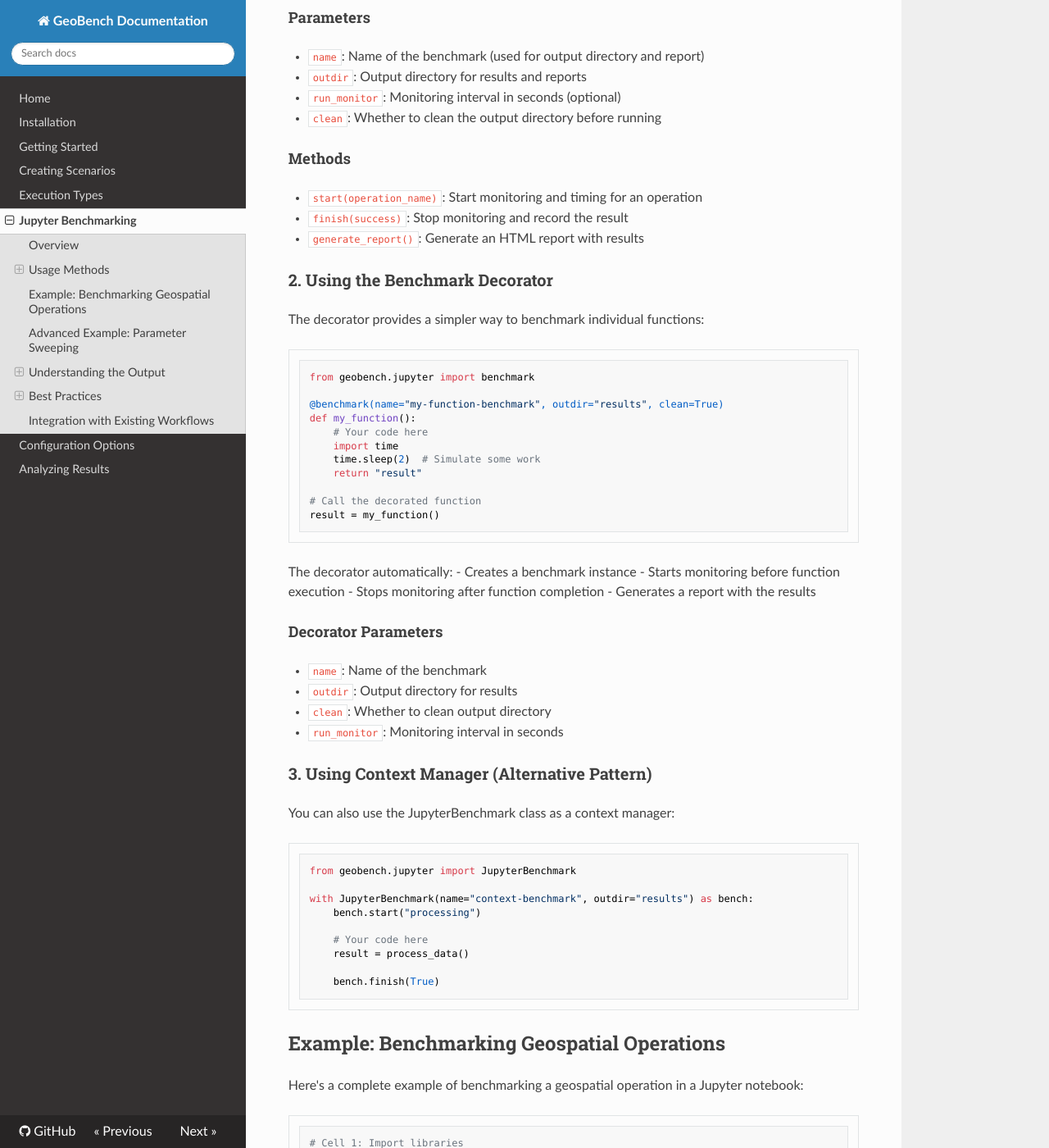
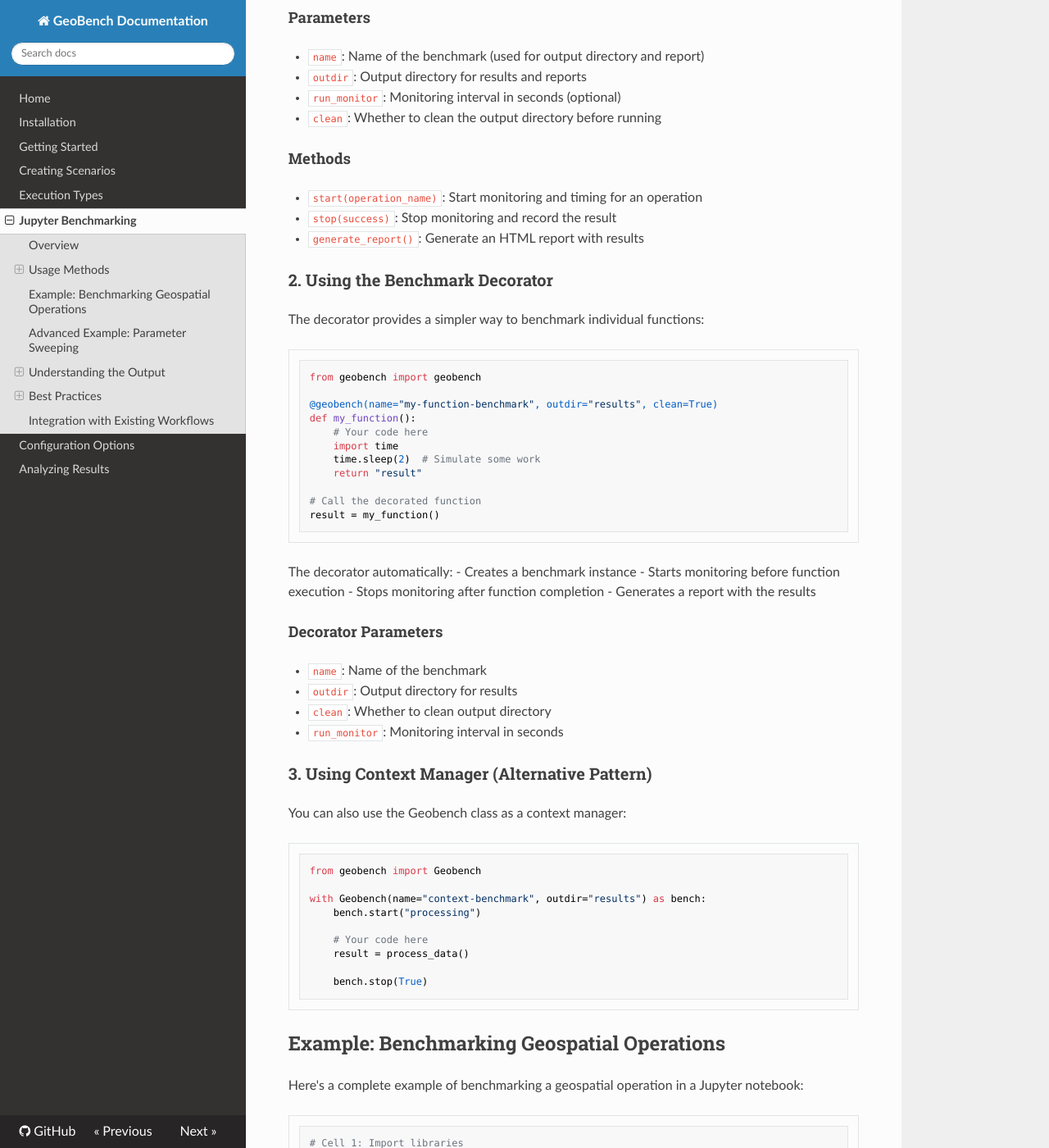
Before and after one commit to ITC-CRIB/geobench-docs, an MkDocs documentation site: the page built from docs/jupyter-benchmarking.md, in a window 1280 px wide and 1400 px high, scrolled down 1127 px. Shown: the whole window at 82% size. Built offline with MkDocs 1.6.1, drawn with Linux system fonts in a browser that asks for light colours; nearby versions of some CDN libraries; some of the changed text lies outside the part shown.

Commit message:
Update the docs to reflect changes on importing geobench

````diff
--- a/docs/jupyter-benchmarking.md
+++ b/docs/jupyter-benchmarking.md
@@ -16,15 +16,15 @@ Jupyter notebook benchmarking in GeoBench provides:
 
 There are three ways to use Jupyter benchmarking functionality in GeoBench:
 
-### 1. Using the JupyterBenchmark Class
+### 1. Using the Geobench Class
 
-The `JupyterBenchmark` class provides full control over the benchmarking process:
+The `Geobench` class provides full control over the benchmarking process:
 
 ```python
-from geobench.jupyter import JupyterBenchmark
+from geobench import Geobench
 
 # Create a benchmark instance
-bench = JupyterBenchmark(
+bench = Geobench(
     name="my-benchmark",
     outdir="results",
     run_monitor=2.0,  # Monitor every 2 seconds
@@ -38,7 +38,7 @@ bench.start("my-function")
 result = my_function()
 
 # Finish benchmarking
-bench.finish(True)  # Pass True for success, False for failure
+bench.stop(True)  # Pass True for success, False for failure
 
 # Generate HTML report
 bench.generate_report()
@@ -54,7 +54,7 @@ bench.generate_report()
 #### Methods
 
 - `start(operation_name)`: Start monitoring and timing for an operation
-- `finish(success)`: Stop monitoring and record the result
+- `stop(success)`: Stop monitoring and record the result
 - `generate_report()`: Generate an HTML report with results
 
 ### 2. Using the Benchmark Decorator
@@ -62,9 +62,9 @@ bench.generate_report()
 The decorator provides a simpler way to benchmark individual functions:
 
 ```python
-from geobench.jupyter import benchmark
+from geobench import geobench
 
-@benchmark(name="my-function-benchmark", outdir="results", clean=True)
+@geobench(name="my-function-benchmark", outdir="results", clean=True)
 def my_function():
     # Your code here
     import time
@@ -90,18 +90,18 @@ The decorator automatically:
 
 ### 3. Using Context Manager (Alternative Pattern)
 
-You can also use the JupyterBenchmark class as a context manager:
+You can also use the Geobench class as a context manager:
 
 ```python
-from geobench.jupyter import JupyterBenchmark
+from geobench import Geobench
 
-with JupyterBenchmark(name="context-benchmark", outdir="results") as bench:
+with Geobench(name="context-benchmark", outdir="results") as bench:
     bench.start("processing")
 
     # Your code here
     result = process_data()
 
-    bench.finish(True)
+    bench.stop(True)
 ```
 
 ## Example: Benchmarking Geospatial Operations
@@ -113,7 +113,7 @@ Here's a complete example of benchmarking a geospatial operation in a Jupyter no
 import geopandas as gpd
 import pandas as pd
 from shapely.geometry import Point
-from geobench.jupyter import benchmark
+from geobench import geobench
 
 # Cell 2: Create sample data
 def create_sample_data(n_points=10000):
@@ -132,7 +132,7 @@ def create_sample_data(n_points=10000):
     return gdf
 
 # Cell 3: Benchmark buffer operation
-@benchmark(name="buffer-operation", outdir="benchmark_results")
+@geobench(name="buffer-operation", outdir="benchmark_results")
 def benchmark_buffer_operation():
     # Create sample data
     gdf = create_sample_data(50000)
@@ -152,7 +152,7 @@ print(f"Processed {result} features")
 You can manually implement parameter sweeping in Jupyter notebooks:
 
 ```python
-from geobench.jupyter import JupyterBenchmark
+from geobench import Geobench
 import time
 
 # Parameters to test
@@ -164,7 +164,7 @@ for n_points in point_counts:
     for distance in buffer_distances:
         bench_name = f"buffer-{n_points}pts-{distance}m"
 
-        bench = JupyterBenchmark(
+        bench = Geobench(
             name=bench_name,
             outdir="parameter_sweep_results",
             clean=True
@@ -176,7 +176,7 @@ for n_points in point_counts:
         gdf = create_sample_data(n_points)
         buffered = gdf.to_crs("EPSG:3857").buffer(distance)
 
-        bench.finish(True)
+        bench.stop(True)
         bench.generate_report()
 
         print(f"Completed: {n_points} points, {distance}m buffer")
@@ -213,7 +213,7 @@ bench_name = f"ndvi-calculation-{tile_size}x{tile_size}-{band_count}bands"
 Set `clean=True` to ensure fresh results:
 
 ```python
-@benchmark(name="my-test", clean=True)
+@geobench(name="my-test", clean=True)
 def my_function():
     # ...
 ```
@@ -222,15 +222,15 @@ def my_function():
 When using the class directly, handle potential errors:
 
 ```python
-bench = JupyterBenchmark(name="error-handling-example")
+bench = Geobench(name="error-handling-example")
 bench.start("risky-operation")
 
 try:
     result = risky_operation()
-    bench.finish(True)
+    bench.stop(True)
 except Exception as e:
     print(f"Error: {e}")
-    bench.finish(False)
+    bench.stop(False)
 ```
 
 ### 4. Monitor Resource Usage
@@ -238,10 +238,10 @@ Use appropriate monitoring intervals based on operation duration:
 
 ```python
 # For long operations (>1 minute)
-bench = JupyterBenchmark(name="long-op", run_monitor=5.0)
+bench = Geobench(name="long-op", run_monitor=5.0)
 
 # For short operations (<30 seconds)
-bench = JupyterBenchmark(name="short-op", run_monitor=0.5)
+bench = Geobench(name="short-op", run_monitor=0.5)
 ```
 
 ## Integration with Existing Workflows
````
Also changed, not shown: docs/getting-started.md (+2 -2 lines).
